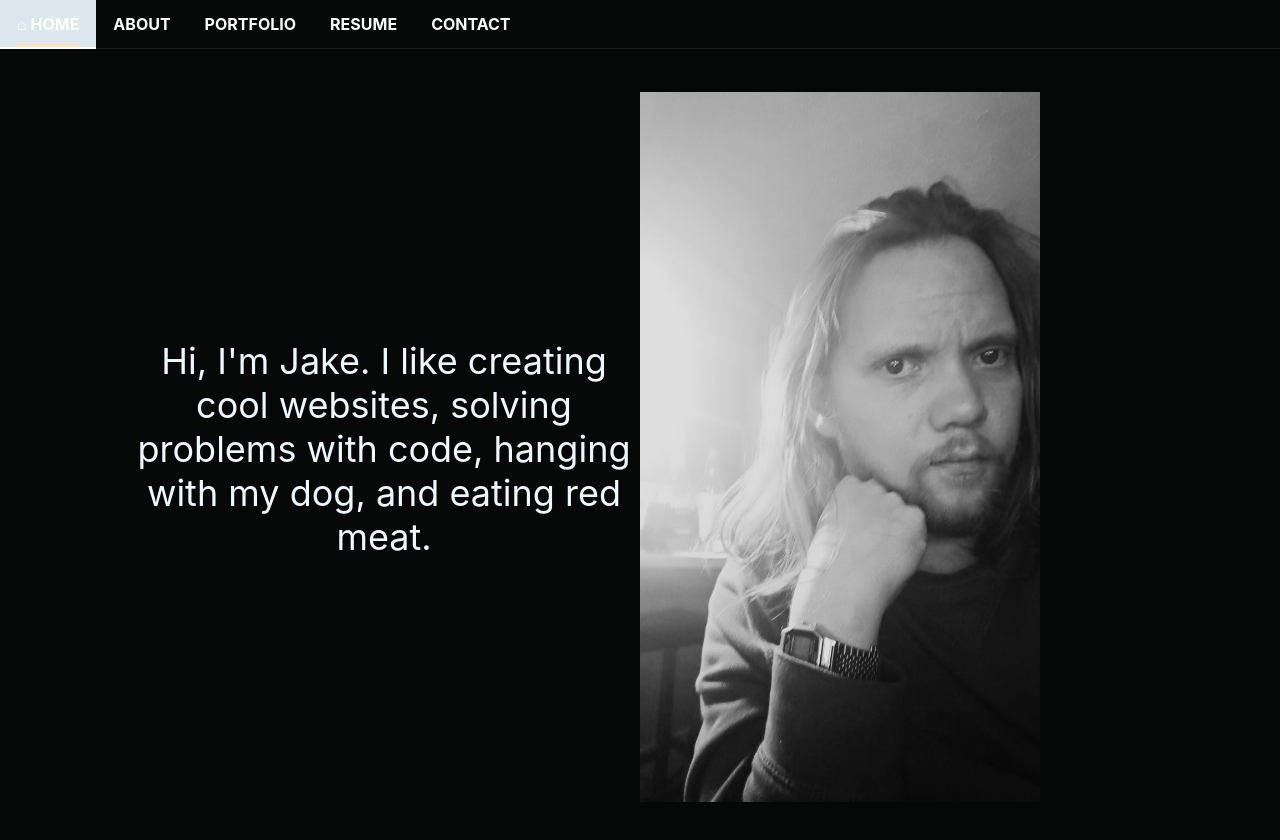
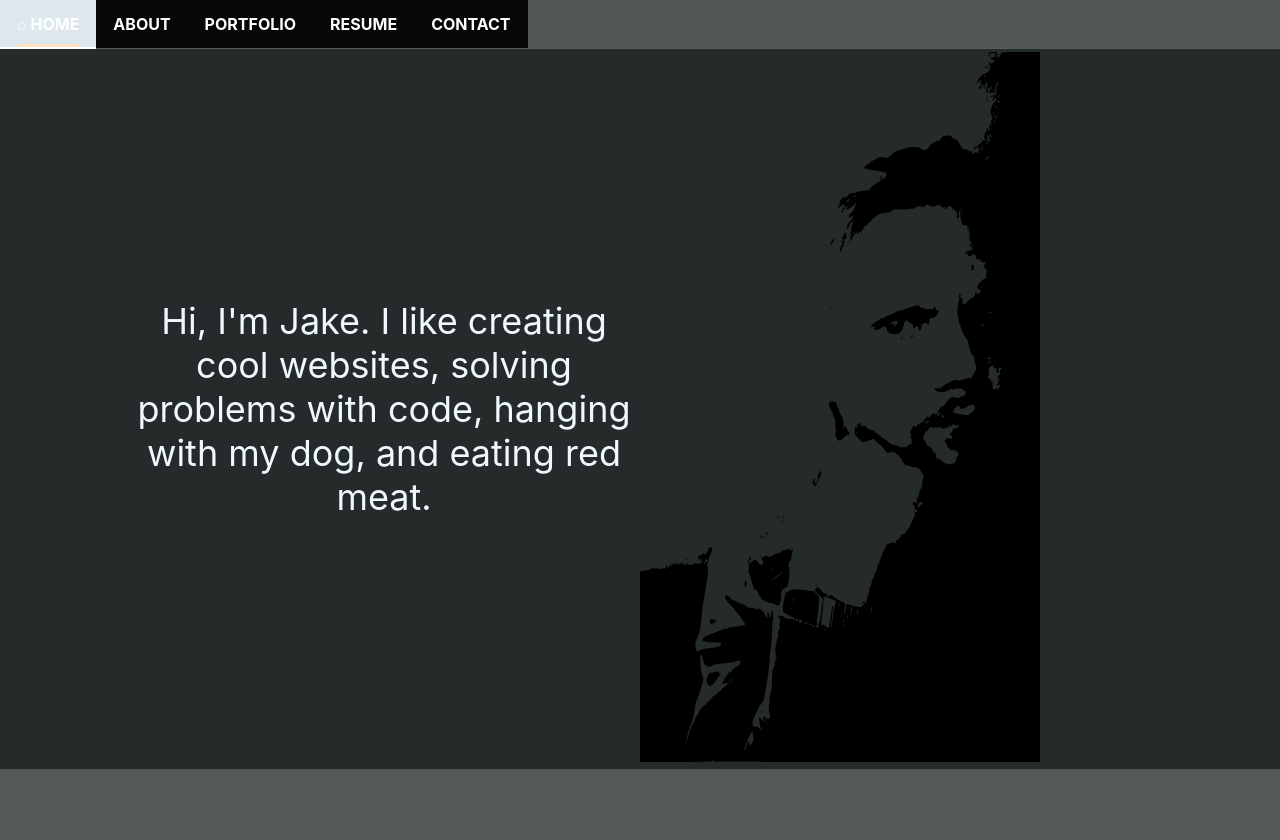
Before and after one commit to JDR8888/jdr-portfolio, a React (Create React App) app: page / in a window 1280 px wide. Shown: the top 840 px of the page. After the commit the page ends 800 px from the top, so only its background shows below. Built offline with nearby package versions, Linux system fonts and the light colour scheme.

Commit message:
changes pic to svg

```diff
--- a/src/App.js
+++ b/src/App.js
@@ -1,13 +1,20 @@
 // import logo from './logo.svg';
 import React from "react";
 import Container from "./components/Container.js"
+import Footer from "./components/Footer.js"
 // import './assets/css/App.css';
 // import Home from "./pages/home.js";
 // import Navbar from "./components/Navbar.js";
 
 
 
-const App = () => <Container />
+function App() {
+    return (
+    <div>
+        <Container />
+        {/* <Footer /> */}
+    </div>
+)}
 // {
 //   return (
 //     <div className="App">
--- a/src/assets/css/Container.css
+++ b/src/assets/css/Container.css
@@ -1,5 +1,3 @@
 * {
-    background-color: #060808 ;
-    color: aliceblue;
-
+    background-color: #262b2bc8 ;
 }
--- a/src/assets/css/Home.css
+++ b/src/assets/css/Home.css
@@ -1,8 +1,11 @@
+* {
+    background-color: #10181895;
+}
 .home-container {
     display: flex;
     justify-content: center;
     align-items: center;
-    height: 100vh;
+    height: 90vh;
   }
 
   .home-content {
--- a/src/assets/css/Navbar.css
+++ b/src/assets/css/Navbar.css
@@ -1,8 +1,8 @@
-/* * {
-    background-color: #141e1f;
-    color: aliceblue; */
-/* } */
-.my-tabs {
-    background-color: #141e1f;
+* {
+    background-color: #0f1718;
     color: aliceblue;
 }
+.my-tabs {
+    background-color: #0b0f10;
+    color: aliceblue;
+}
--- a/src/components/Container.js
+++ b/src/components/Container.js
@@ -40,7 +40,7 @@ return (
     <div>
         <Navbar currentPage={currentPage} handlePageChange={handlePageChange} />
         {renderPage()}
-        <Footer />
+        {/* <Footer /> */}
     </div>
 );
 }
--- a/src/components/Footer.js
+++ /dev/null
@@ -1,45 +0,0 @@
-import React, {useEffect, useState} from 'react';
-import Box from '@mui/material/Box';
-import BottomNavigation from '@mui/material/BottomNavigation';
-import BottomNavigationAction from '@mui/material/BottomNavigationAction';
-import RestoreIcon from '@mui/icons-material/Restore';
-import FavoriteIcon from '@mui/icons-material/Favorite';
-import LocationOnIcon from '@mui/icons-material/LocationOn';
-// import { makeStyles } from '@mui/styles';
-
-const Footer = () => {
-  const [value, setValue] = useState(0);
-
-// const useStyles = makeStyles((theme) => ({
-//   icon: {
-//     color: theme.palette.info.main, // Set the color to the 'info' color
-//   },
-// }));
-
-  return (
-    <Box sx={{ width: 500 }}>
-      <BottomNavigation
-        showLabels
-        value={value}
-        onChange={(event, newValue) => {
-          setValue(newValue);
-        }}
-      >
-        <BottomNavigationAction
-          label="Recents"
-          icon={<RestoreIcon className="purple-icon" />} // Apply the custom class name for the icon
-        />
-        <BottomNavigationAction
-          label="Favorites"
-          icon={<FavoriteIcon className="purple-icon" />} // Apply the custom class name for the icon
-        />
-        <BottomNavigationAction
-          label="Nearby"
-          icon={<LocationOnIcon className="purple-icon" />} // Apply the custom class name for the icon
-        />
-      </BottomNavigation>
-    </Box>
-  );
-}
-
-export default Footer;
--- a/src/pages/home.js
+++ b/src/pages/home.js
@@ -1,6 +1,6 @@
 import React from "react";
 import  '../assets/css/Home.css';
-import myPicture from '../assets/images/jdr-portfolio-pfp.jpg';
+import myPicture from '../assets/images/jdr-portfolio-pfp-svg.svg';
 
 const Home = () => {
     return (
```
Also changed, not shown: src/assets/css/Footer.css (added), src/assets/images/jdr-portfolio-pfp-svg.svg (added).
